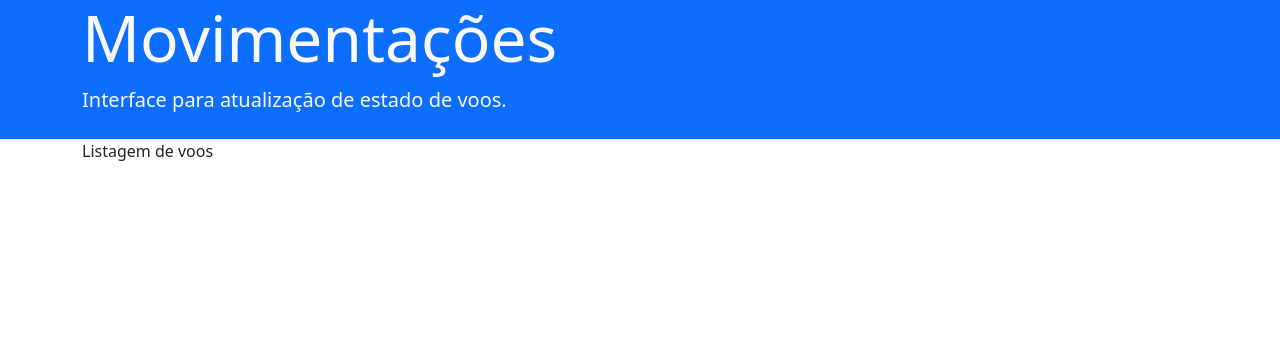
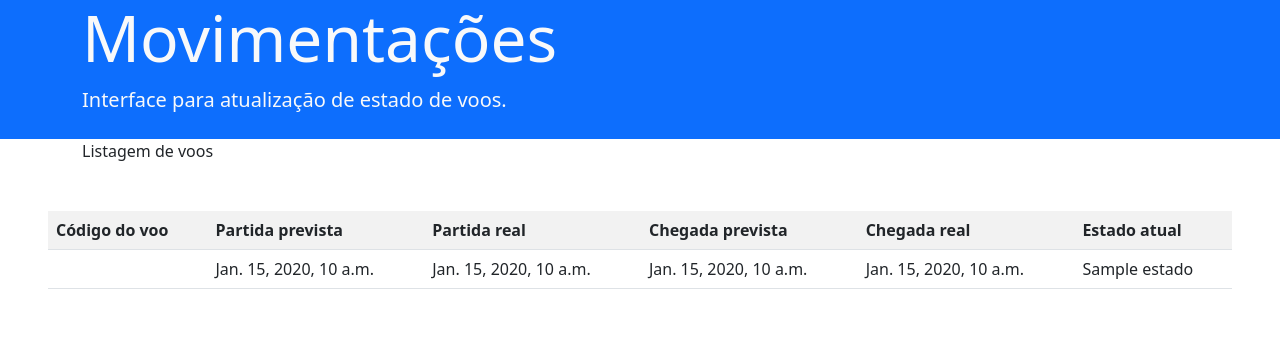
Before and after one commit to tomaz-suller/lab-eng-software, a Django app: page /movimentacao/ in a window 1280 px wide. Shown: the top 352 px of the page. Run offline with Django 4.2, Linux system fonts and the light colour scheme; tables that the repository leaves empty hold one stand-in row (values such as "Sample post").

Commit message:
Added container-fluid in movimentacoes

```diff
--- a/templates/voos/movimentacao.html
+++ b/templates/voos/movimentacao.html
@@ -16,6 +16,30 @@
         <div class="container">
             Listagem de voos
         </div>
+
+        <div class="container-fluid p-5">
+            <table class="table table-striped table-hover">
+                <tr>
+                    <th>Código do voo</th>
+                    <th>Partida prevista</th>
+                    <th>Partida real</th>
+                    <th>Chegada prevista</th>
+                    <th>Chegada real</th>
+                    <th>Estado atual</th>
+                </tr>
+                {% for instancia_voo in instancia_voo_list %}
+                <tr>
+                    <td>{{ instancia_voo.voo.codigo }}</td>
+                    <td>{{ instancia_voo.partida_prevista }}</td>
+                    <td>{{ instancia_voo.partida_real }}</td>
+                    <td>{{ instancia_voo.chegada_prevista }}</td>
+                    <td>{{ instancia_voo.chegada_real }}</td>
+                    <td>{{ instancia_voo.estado_atual.nome }}</td>
+                </tr>
+                {% endfor %}
+            </table>
+        </div>
+
     </body>
 
     <script src="https://cdn.jsdelivr.net/npm/bootstrap@5.2.2/dist/js/bootstrap.bundle.min.js" integrity="sha384-OERcA2EqjJCMA+/3y+gxIOqMEjwtxJY7qPCqsdltbNJuaOe923+mo//f6V8Qbsw3" crossorigin="anonymous"></script>
--- a/voos/views.py
+++ b/voos/views.py
@@ -4,7 +4,7 @@
 from django.views.generic.edit import CreateView
 
 from .forms import CompanhiaAereaForm
-from .models import CompanhiaAerea, Estado
+from .models import CompanhiaAerea, Estado, InstanciaVoo
 
 
 class EstadoListView(PermissionRequiredMixin, ListView):
@@ -43,8 +43,8 @@
 
 
 def movimentacao(request):
-    return render(request, "voos/movimentacao.html")
-
+    instancia_voo_list = InstanciaVoo.objects.all()
+    return render(request, "voos/movimentacao.html", {"instancia_voo_list": instancia_voo_list})
 
 def relatorio(request):
     return render(request, "voos/relatorio.html")
```
